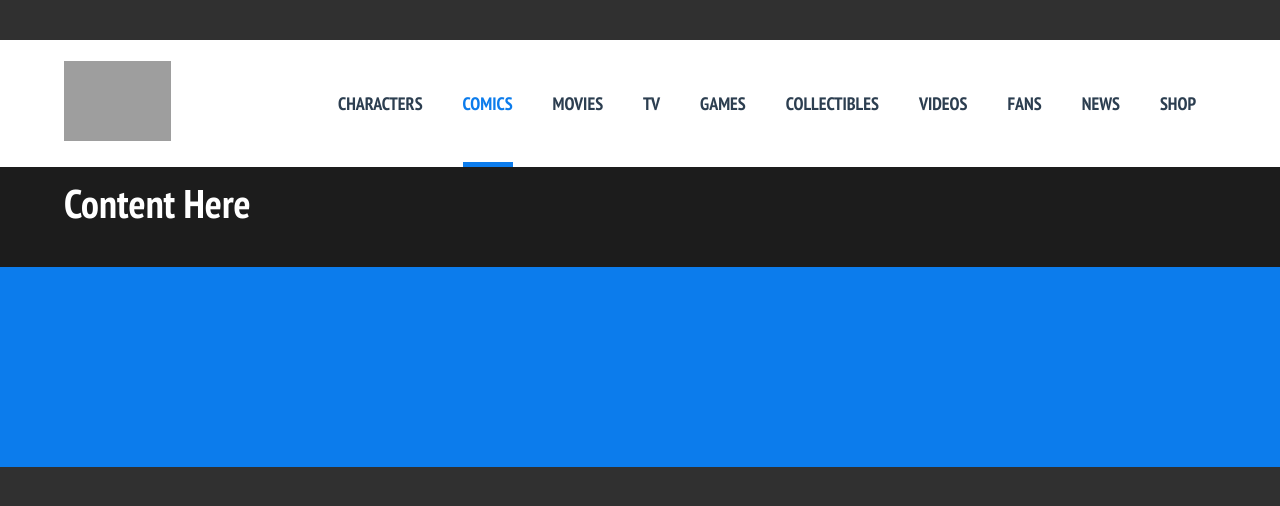
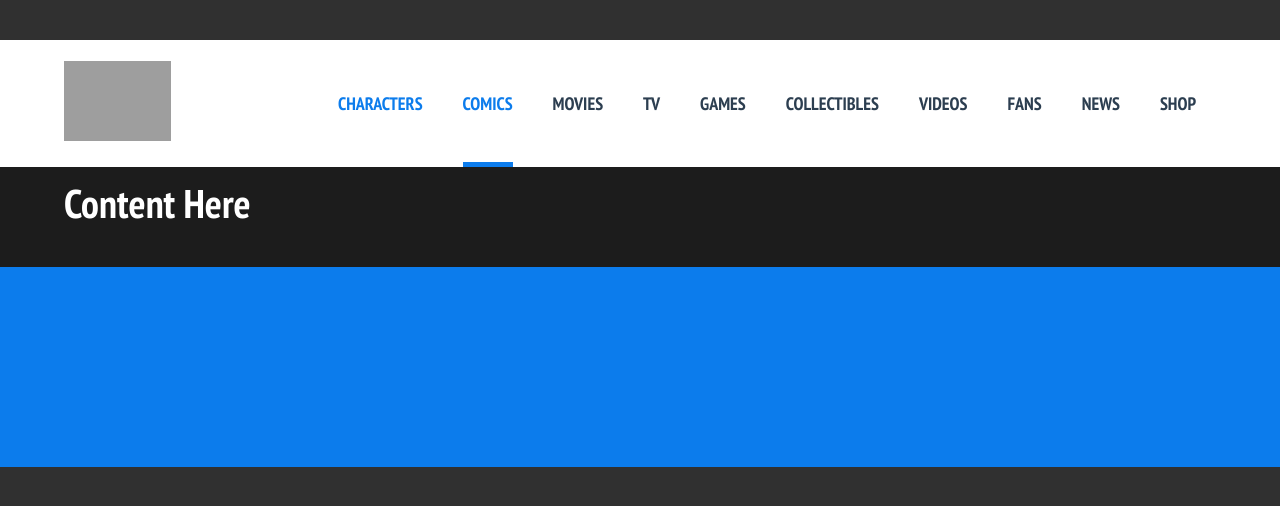
Before and after one commit to rekk88/vue-dc-comics, a Vue app: page / in a window 1280 px wide. In both pictures the pointer is over the link "CHARACTERS". Shown: the top 506 px of the page. Built offline with nearby package versions, Linux system fonts and the light colour scheme; grey boxes are pictures that could not be loaded; a web font is replaced by a local one.

Commit message:
add : <a> color on hover

```diff
--- a/src/components/Header.vue
+++ b/src/components/Header.vue
@@ -116,7 +116,9 @@ export default {
                     margin: 0px 20px;
                     padding-bottom: 52px;
                     position: relative;
-
+                    a:hover{
+                     color: $my_blue;
+                    }
                 }
 
             }
```
